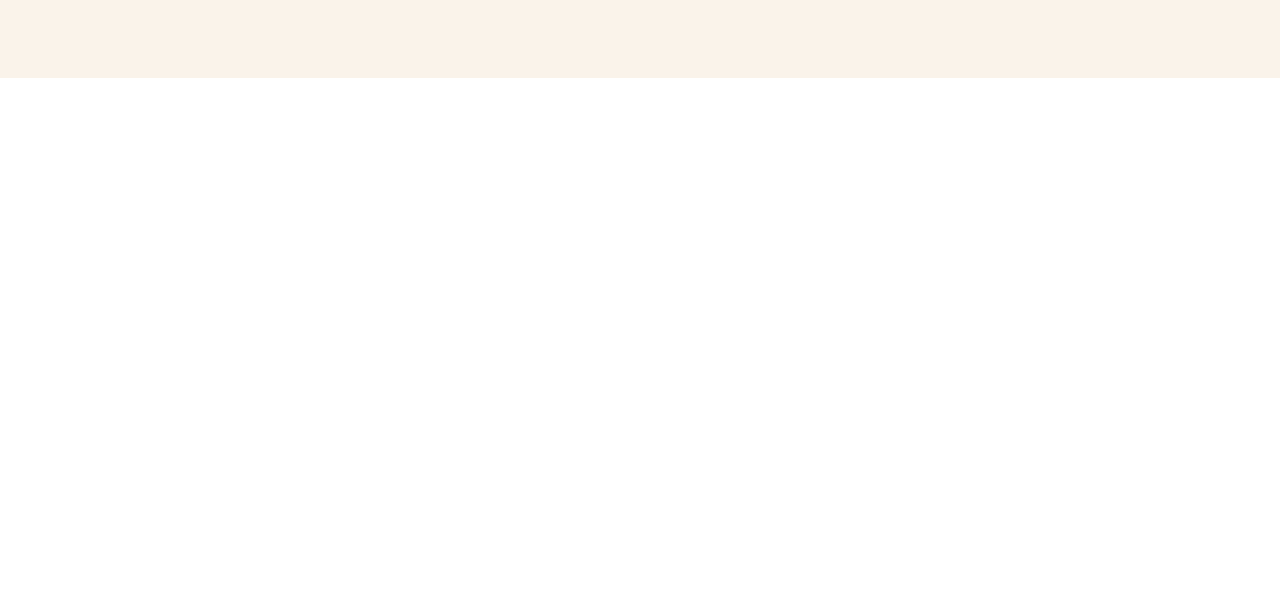
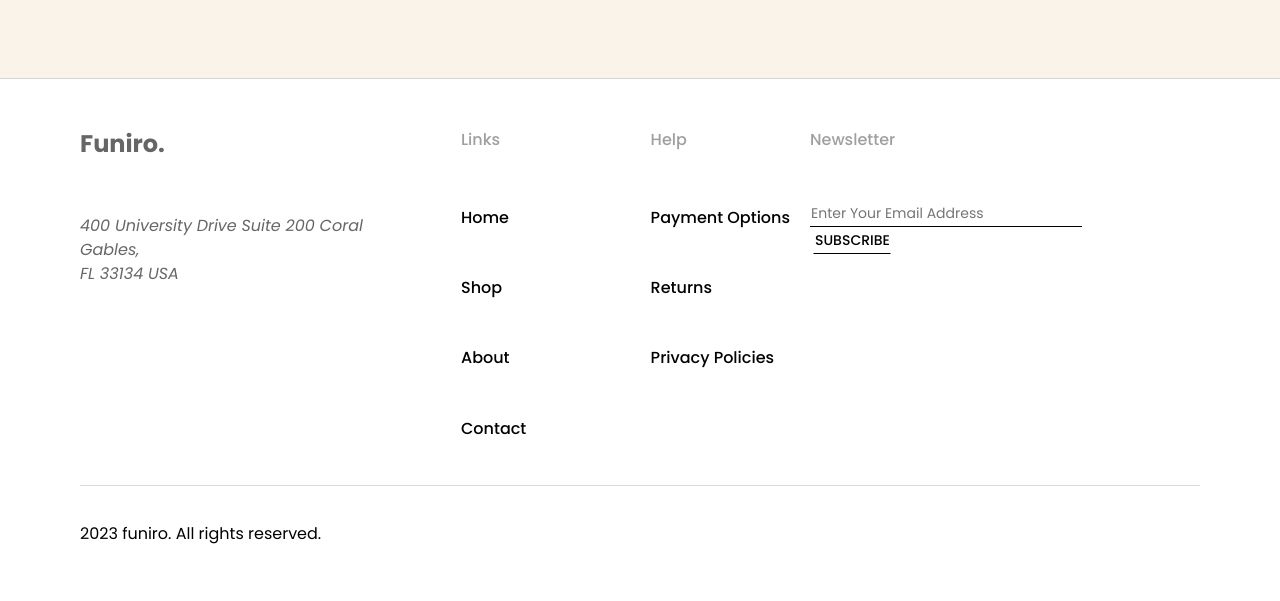
Before and after one commit to IvanRStefanov/e-commerce-site, a website: page shop.html in a window 1280 px wide. Shown: the part 2954-3555 px from the top of the page. Before the commit the page ends 3032 px from the top, so only its background shows below. Drawn offline with Linux system fonts and the light colour scheme.

Commit message:
Add footer to shop page

```diff
--- a/shop.html
+++ b/shop.html
@@ -1219,6 +1219,69 @@
             </div><!-- /.shell -->
         </div><!-- /.outro -->
     </main><!-- /.main -->
+
+    <footer class="footer">
+        <div class="shell footer__shell">
+            <div class="footer__cols">
+                <div class="footer__col-1of3">
+                    <div class="footer__contacts">
+                        <div class="footer__contacts-head">
+                            <p>Funiro.</p>
+                        </div><!-- /.footer__contacts-head -->
+
+                        <address class="footer__address">
+                            <p>400 University Drive Suite 200 Coral </p>
+
+                            <p>Gables,</p>
+
+                            <p>FL 33134 USA</p>
+                        </address><!-- /.footer__address -->
+                    </div><!-- /.footer__contacts -->
+                </div><!-- /.footer__col-1of3 -->
+
+                <div class="footer__col-2of3">
+                    <div class="footer__inner-cols">
+                        <div class="footer__menues">
+                            <div class="footer__menu">
+                                <h3>Links</h3>
+
+                                <ul>
+                                    <li><a href="#">Home</a></li>
+                                    <li><a href="#">Shop</a></li>
+                                    <li><a href="#">About</a></li>
+                                    <li><a href="#">Contact</a></li>
+                                </ul>
+                            </div><!-- /.footer__menu -->
+
+                            <div class="footer__menu">
+                                <h3>Help</h3>
+
+                                <ul>
+                                    <li><a href="#">Payment Options</a></li>
+                                    <li><a href="#">Returns</a></li>
+                                    <li><a href="#">Privacy Policies</a></li>
+                                </ul>
+                            </div><!-- /.footer__menu -->
+                        </div><!-- /.footer__menues -->
+
+                        <div class="footer__subscription">
+                            <h3>Newsletter</h3>
+
+                            <form action="#" class="footer__form">
+                                <input type="email" placeholder="Enter Your Email Address" required>
+
+                                <button type="submit" class="form__btn">Subscribe</button>
+                            </form><!-- /.footer__form -->
+                        </div><!-- /.footer__subscription -->
+                    </div><!-- /.footer__cols -->
+                </div><!-- /.footer__col-2of3 -->
+            </div><!-- /.footer__cols -->
+
+            <div class="footer__copyright">
+                <p>2023 funiro. All rights reserved.</p>
+            </div><!-- /.footer__copyright -->
+        </div><!-- /.shell footer__shell -->
+    </footer><!-- /.footer -->
 </body>
 
 </html>
--- a/style.scss
+++ b/style.scss
@@ -1065,7 +1065,7 @@ h6 {
 
 .footer {
     border-top: 1px solid rgba($color: #000000, $alpha: 0.17);
-    padding: 51px 0 38px;
+    padding: 51px 0 58px;
 
     .footer__cols {
         display: flex;
@@ -1231,6 +1231,8 @@ h6 {
 
     .footer__copyright {
         border-top: 1px solid #D9D9D9;
+        padding-top: 38px;
+        color: #000;
     }
 }
 
```
Also changed, not shown: style.css, 1 other file.
